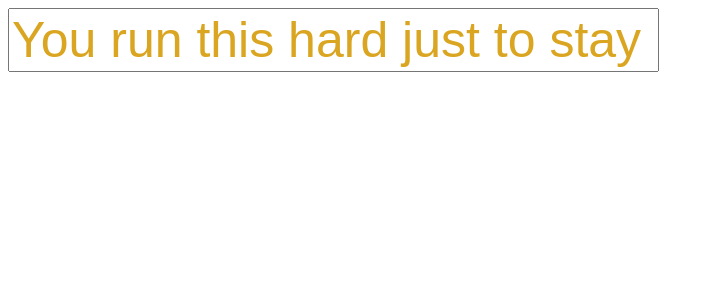
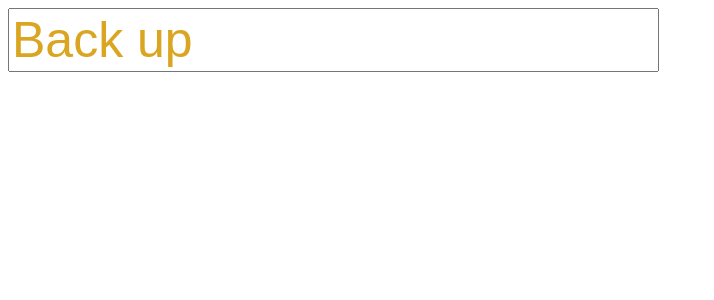
Before and after one commit to MoneyTreesIsThePerfectPlaceForShade/BonusLevel, a React (Vite) app: page / in a window 1280 px wide. Shown: the top 300 px of the page, without its empty margins (0-714 px from the left). Built offline with nearby package versions, Linux system fonts and the light colour scheme.

Commit message:
PRACTICE: подготовил проект для написания тестов для React Hooks

```diff
--- a/src/app/App.tsx
+++ b/src/app/App.tsx
@@ -1,16 +1,19 @@
+import {useDummy} from './hook';
 import {Practice} from 'components/Practice/Practice';
-import {ChangeEvent, useCallback, useEffect} from 'react';
+import {ChangeEvent, useCallback} from 'react';
 
 export const App = () => {
-	useEffect(() => {}, []);
+	const {placeholder} = useDummy();
 
-	const logValue = useCallback((e: ChangeEvent<HTMLInputElement>) => {
-		console.log(e.target.value);
+	const logValue = useCallback(async (e: ChangeEvent<HTMLInputElement>) => {
+		setTimeout(() => {
+			console.log(e.target.value);
+		}, 3000);
 	}, []);
 
 	return (
 		<>
-			<Practice onChange={logValue} placeholder="You run this hard just to stay in place" type="text" />
+			<Practice onChange={logValue} placeholder={placeholder} type="text" />
 		</>
 	);
 };
--- /dev/null
+++ b/src/app/hook.ts
@@ -0,0 +1,11 @@
+import {useEffect, useState} from 'react';
+
+export const useDummy = () => {
+	const [placeholder, setPlaceholder] = useState('');
+
+	useEffect(() => {
+		setPlaceholder('Back up');
+	}, []);
+
+	return {placeholder};
+};
--- a/src/components/Practice/Practice.tsx
+++ b/src/components/Practice/Practice.tsx
@@ -4,14 +4,38 @@ import {ChangeEvent} from 'react';
 export const Practice = (
 	{
 		onChange,
+		onError,
+		onSuccess,
 		placeholder,
 		type
 	}:
 	{
-		onChange?: (e: ChangeEvent<HTMLInputElement>) => void,
+		onChange?: (e: ChangeEvent<HTMLInputElement>) => Promise<void>,
+		onError?: () => void,
+		onSuccess?: () => void,
 		placeholder: string,
 		type: string
 	}
-) =>
-	<input className={styles.input} data-testid="practice-input" onChange={onChange} placeholder={placeholder} type={type} />
+) => {
+	const customOnChange = async (e: ChangeEvent<HTMLInputElement>) => {
+		e.preventDefault();
+
+		try {
+			await onChange?.(e);
+			onSuccess?.();
+		} catch {
+			onError?.();
+		}
+	};
+
+	return (
+		<input
+			className={styles.input}
+			data-testid="practice-input"
+			onChange={customOnChange}
+			placeholder={placeholder}
+			type={type}
+		/>
+	);
+}
 ;
```
Also changed, not shown: 2 other files (tests, documents, lock files or other folders).
